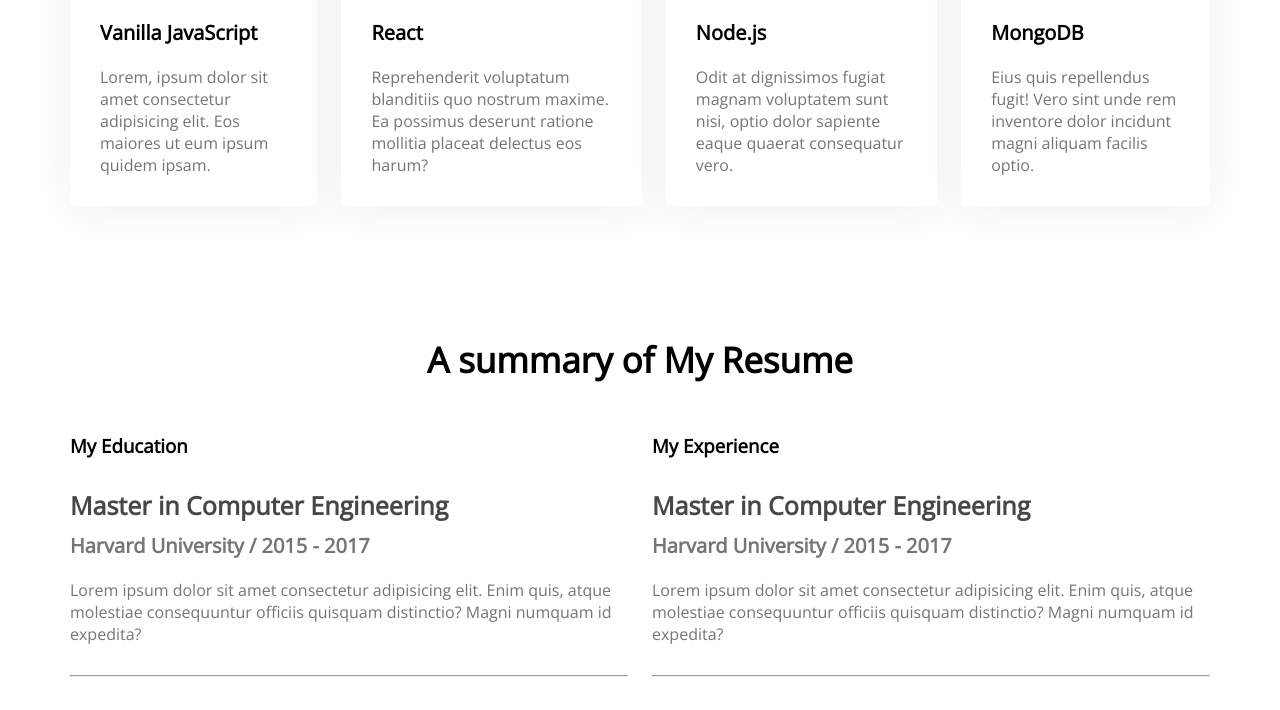
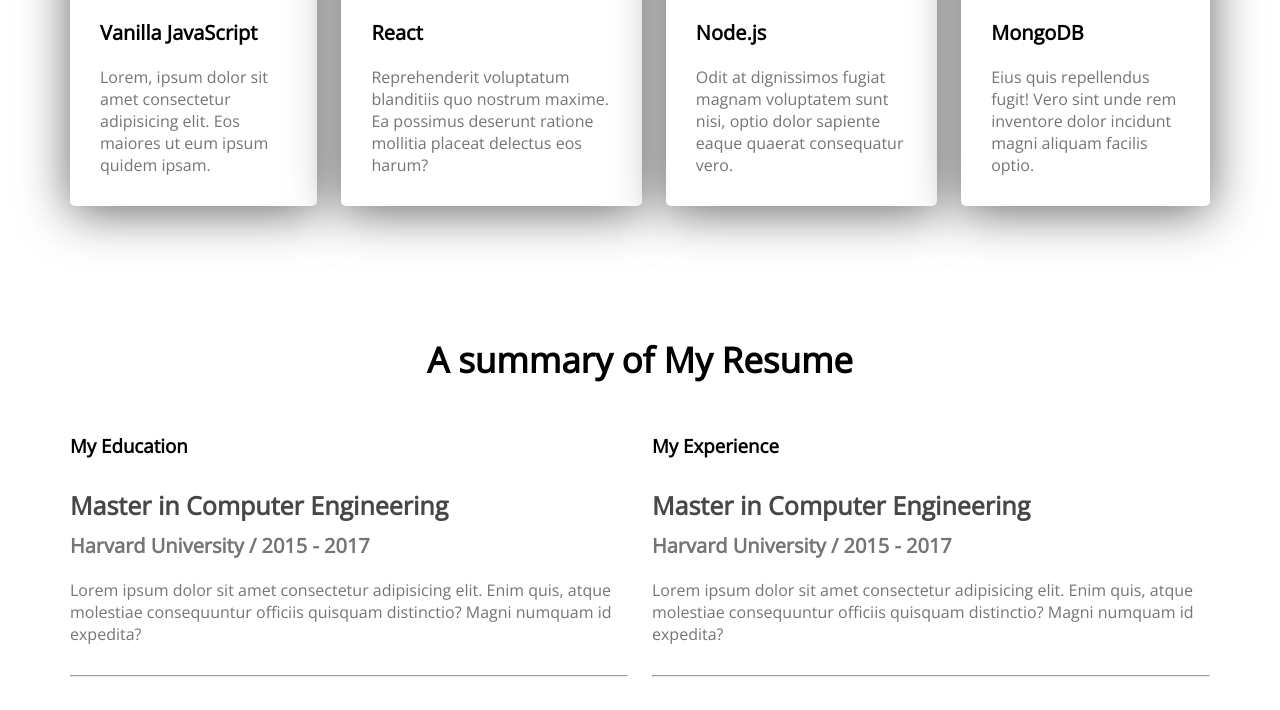
Before and after one commit to muntasir-smm/devloper-portfolio, a plain HTML site: page index.html in a window 1280 px wide. Shown: the part 1824-2534 px from the top of the page. Drawn offline with nearby package versions, Linux system fonts and the light colour scheme.

Commit message:
Finish 1.0.01

```diff
--- a/styles/portfolio.css
+++ b/styles/portfolio.css
@@ -134,7 +134,9 @@ section{
 }
 .skill{
     background: #ffffff;
-    box-shadow: 0px 6px 50px rgba(0, 0, 0, 0.06);
+    /* box-shadow: 60px -16px teal;  */
+    /* Box shadow offset-x 60px offset-y -16px blur 0px */
+    box-shadow: 0px 6px 50px rgba(0, 0, 0, 0.6);
     border-radius: 5px;
     padding: 30px;
 }
```
